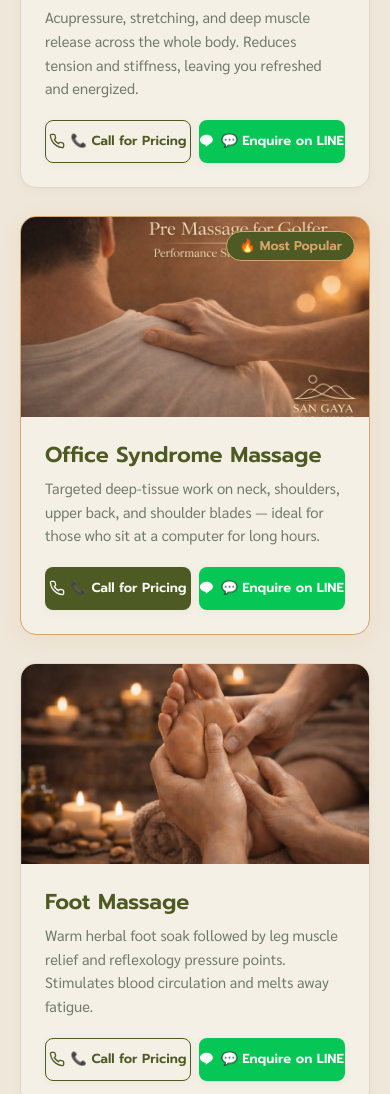
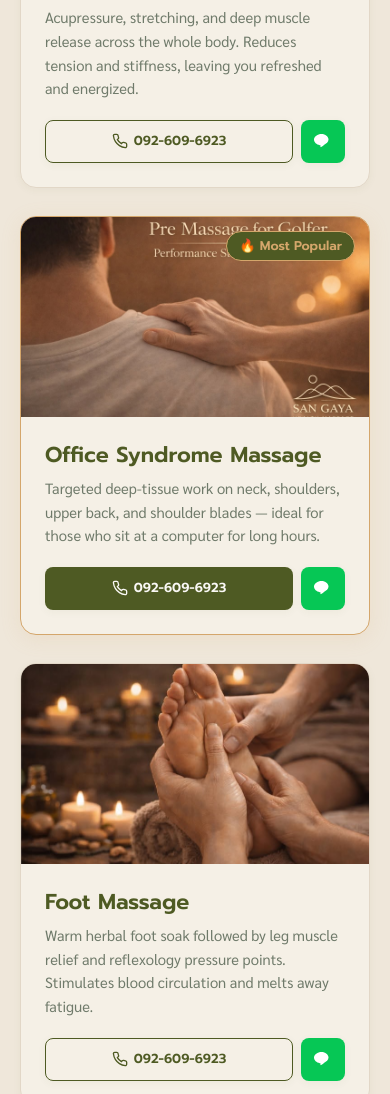
Before and after one commit to wasan-digital-services/san-gaya-massage, a website built with Vite: page index.html in a window 390 px wide. Shown: the part 3046-4140 px from the top of the page. Built offline with nearby package versions, Linux system fonts and the light colour scheme.

Commit message:
feat: update service CTA buttons to icon-only LINE links and replace text labels with phone numbers

```diff
--- a/index.html
+++ b/index.html
@@ -166,11 +166,10 @@
             <div class="service-cta-group">
               <a href="tel:0926096923" class="btn btn-outline service-btn-half" id="s1-call-btn" data-conversion-type="call">
                 <svg width="16" height="16" viewBox="0 0 24 24" fill="none" stroke="currentColor" stroke-width="2"><path d="M22 16.92v3a2 2 0 0 1-2.18 2 19.79 19.79 0 0 1-8.63-3.07 19.5 19.5 0 0 1-6-6 19.79 19.79 0 0 1-3.07-8.67A2 2 0 0 1 4.11 2h3a2 2 0 0 1 2 1.72 12.84 12.84 0 0 0 .7 2.81 2 2 0 0 1-.45 2.11L8.09 9.91a16 16 0 0 0 6 6l1.27-1.27a2 2 0 0 1 2.11-.45 12.84 12.84 0 0 0 2.81.7A2 2 0 0 1 22 16.92z"></path></svg>
-                <span data-i18n="service_btn_call">📞 Call for Pricing</span>
+                <span data-i18n="service_btn_call">092-609-6923</span>
               </a>
-              <a href="https://lin.ee/7FjLT1w" target="_blank" rel="noopener" class="btn btn-line service-btn-half" id="s1-line-btn" data-conversion-type="line">
-                <svg width="16" height="16" viewBox="0 0 24 24" fill="currentColor"><path d="M19.34 10.15c0-4.14-4.19-7.5-9.34-7.5S0 6.01 0 10.15c0 3.71 3.32 6.82 7.81 7.37.3.07.72.2.82.46.09.24.06.62.03.86l-.13.79c-.04.25-.19.98.86.53.58-.25 3.13-1.84 4.27-3.15 2.55-1.12 5.68-3.52 5.68-6.86z"/></svg>
-                <span data-i18n="service_btn_line">💬 Enquire on LINE</span>
+              <a href="https://lin.ee/7FjLT1w" target="_blank" rel="noopener" class="btn btn-line service-btn-line-icon" id="s1-line-btn" data-conversion-type="line" aria-label="Enquire on LINE" title="Enquire on LINE">
+                <svg width="18" height="18" viewBox="0 0 24 24" fill="currentColor"><path d="M19.34 10.15c0-4.14-4.19-7.5-9.34-7.5S0 6.01 0 10.15c0 3.71 3.32 6.82 7.81 7.37.3.07.72.2.82.46.09.24.06.62.03.86l-.13.79c-.04.25-.19.98.86.53.58-.25 3.13-1.84 4.27-3.15 2.55-1.12 5.68-3.52 5.68-6.86z"/></svg>
               </a>
             </div>
           </div>
@@ -188,11 +187,10 @@
             <div class="service-cta-group">
               <a href="tel:0926096923" class="btn btn-primary service-btn-half" id="s2-call-btn" data-conversion-type="call">
                 <svg width="16" height="16" viewBox="0 0 24 24" fill="none" stroke="currentColor" stroke-width="2"><path d="M22 16.92v3a2 2 0 0 1-2.18 2 19.79 19.79 0 0 1-8.63-3.07 19.5 19.5 0 0 1-6-6 19.79 19.79 0 0 1-3.07-8.67A2 2 0 0 1 4.11 2h3a2 2 0 0 1 2 1.72 12.84 12.84 0 0 0 .7 2.81 2 2 0 0 1-.45 2.11L8.09 9.91a16 16 0 0 0 6 6l1.27-1.27a2 2 0 0 1 2.11-.45 12.84 12.84 0 0 0 2.81.7A2 2 0 0 1 22 16.92z"></path></svg>
-                <span data-i18n="service_btn_call">📞 Call for Pricing</span>
+                <span data-i18n="service_btn_call">092-609-6923</span>
               </a>
-              <a href="https://lin.ee/7FjLT1w" target="_blank" rel="noopener" class="btn btn-line service-btn-half" id="s2-line-btn" data-conversion-type="line">
-                <svg width="16" height="16" viewBox="0 0 24 24" fill="currentColor"><path d="M19.34 10.15c0-4.14-4.19-7.5-9.34-7.5S0 6.01 0 10.15c0 3.71 3.32 6.82 7.81 7.37.3.07.72.2.82.46.09.24.06.62.03.86l-.13.79c-.04.25-.19.98.86.53.58-.25 3.13-1.84 4.27-3.15 2.55-1.12 5.68-3.52 5.68-6.86z"/></svg>
-                <span data-i18n="service_btn_line">💬 Enquire on LINE</span>
+              <a href="https://lin.ee/7FjLT1w" target="_blank" rel="noopener" class="btn btn-line service-btn-line-icon" id="s2-line-btn" data-conversion-type="line" aria-label="Enquire on LINE" title="Enquire on LINE">
+                <svg width="18" height="18" viewBox="0 0 24 24" fill="currentColor"><path d="M19.34 10.15c0-4.14-4.19-7.5-9.34-7.5S0 6.01 0 10.15c0 3.71 3.32 6.82 7.81 7.37.3.07.72.2.82.46.09.24.06.62.03.86l-.13.79c-.04.25-.19.98.86.53.58-.25 3.13-1.84 4.27-3.15 2.55-1.12 5.68-3.52 5.68-6.86z"/></svg>
               </a>
             </div>
           </div>
@@ -209,11 +207,10 @@
             <div class="service-cta-group">
               <a href="tel:0926096923" class="btn btn-outline service-btn-half" id="s3-call-btn" data-conversion-type="call">
                 <svg width="16" height="16" viewBox="0 0 24 24" fill="none" stroke="currentColor" stroke-width="2"><path d="M22 16.92v3a2 2 0 0 1-2.18 2 19.79 19.79 0 0 1-8.63-3.07 19.5 19.5 0 0 1-6-6 19.79 19.79 0 0 1-3.07-8.67A2 2 0 0 1 4.11 2h3a2 2 0 0 1 2 1.72 12.84 12.84 0 0 0 .7 2.81 2 2 0 0 1-.45 2.11L8.09 9.91a16 16 0 0 0 6 6l1.27-1.27a2 2 0 0 1 2.11-.45 12.84 12.84 0 0 0 2.81.7A2 2 0 0 1 22 16.92z"></path></svg>
-                <span data-i18n="service_btn_call">📞 Call for Pricing</span>
+                <span data-i18n="service_btn_call">092-609-6923</span>
               </a>
-              <a href="https://lin.ee/7FjLT1w" target="_blank" rel="noopener" class="btn btn-line service-btn-half" id="s3-line-btn" data-conversion-type="line">
-                <svg width="16" height="16" viewBox="0 0 24 24" fill="currentColor"><path d="M19.34 10.15c0-4.14-4.19-7.5-9.34-7.5S0 6.01 0 10.15c0 3.71 3.32 6.82 7.81 7.37.3.07.72.2.82.46.09.24.06.62.03.86l-.13.79c-.04.25-.19.98.86.53.58-.25 3.13-1.84 4.27-3.15 2.55-1.12 5.68-3.52 5.68-6.86z"/></svg>
-                <span data-i18n="service_btn_line">💬 Enquire on LINE</span>
+              <a href="https://lin.ee/7FjLT1w" target="_blank" rel="noopener" class="btn btn-line service-btn-line-icon" id="s3-line-btn" data-conversion-type="line" aria-label="Enquire on LINE" title="Enquire on LINE">
+                <svg width="18" height="18" viewBox="0 0 24 24" fill="currentColor"><path d="M19.34 10.15c0-4.14-4.19-7.5-9.34-7.5S0 6.01 0 10.15c0 3.71 3.32 6.82 7.81 7.37.3.07.72.2.82.46.09.24.06.62.03.86l-.13.79c-.04.25-.19.98.86.53.58-.25 3.13-1.84 4.27-3.15 2.55-1.12 5.68-3.52 5.68-6.86z"/></svg>
               </a>
             </div>
           </div>
@@ -230,11 +227,10 @@
             <div class="service-cta-group">
               <a href="tel:0926096923" class="btn btn-outline service-btn-half" id="s4-call-btn" data-conversion-type="call">
                 <svg width="16" height="16" viewBox="0 0 24 24" fill="none" stroke="currentColor" stroke-width="2"><path d="M22 16.92v3a2 2 0 0 1-2.18 2 19.79 19.79 0 0 1-8.63-3.07 19.5 19.5 0 0 1-6-6 19.79 19.79 0 0 1-3.07-8.67A2 2 0 0 1 4.11 2h3a2 2 0 0 1 2 1.72 12.84 12.84 0 0 0 .7 2.81 2 2 0 0 1-.45 2.11L8.09 9.91a16 16 0 0 0 6 6l1.27-1.27a2 2 0 0 1 2.11-.45 12.84 12.84 0 0 0 2.81.7A2 2 0 0 1 22 16.92z"></path></svg>
-                <span data-i18n="service_btn_call">📞 Call for Pricing</span>
+                <span data-i18n="service_btn_call">092-609-6923</span>
               </a>
-              <a href="https://lin.ee/7FjLT1w" target="_blank" rel="noopener" class="btn btn-line service-btn-half" id="s4-line-btn" data-conversion-type="line">
-                <svg width="16" height="16" viewBox="0 0 24 24" fill="currentColor"><path d="M19.34 10.15c0-4.14-4.19-7.5-9.34-7.5S0 6.01 0 10.15c0 3.71 3.32 6.82 7.81 7.37.3.07.72.2.82.46.09.24.06.62.03.86l-.13.79c-.04.25-.19.98.86.53.58-.25 3.13-1.84 4.27-3.15 2.55-1.12 5.68-3.52 5.68-6.86z"/></svg>
-                <span data-i18n="service_btn_line">💬 Enquire on LINE</span>
+              <a href="https://lin.ee/7FjLT1w" target="_blank" rel="noopener" class="btn btn-line service-btn-line-icon" id="s4-line-btn" data-conversion-type="line" aria-label="Enquire on LINE" title="Enquire on LINE">
+                <svg width="18" height="18" viewBox="0 0 24 24" fill="currentColor"><path d="M19.34 10.15c0-4.14-4.19-7.5-9.34-7.5S0 6.01 0 10.15c0 3.71 3.32 6.82 7.81 7.37.3.07.72.2.82.46.09.24.06.62.03.86l-.13.79c-.04.25-.19.98.86.53.58-.25 3.13-1.84 4.27-3.15 2.55-1.12 5.68-3.52 5.68-6.86z"/></svg>
               </a>
             </div>
           </div>
@@ -252,11 +248,10 @@
             <div class="service-cta-group">
               <a href="tel:0926096923" class="btn btn-outline service-btn-half" id="s5-call-btn" data-conversion-type="call">
                 <svg width="16" height="16" viewBox="0 0 24 24" fill="none" stroke="currentColor" stroke-width="2"><path d="M22 16.92v3a2 2 0 0 1-2.18 2 19.79 19.79 0 0 1-8.63-3.07 19.5 19.5 0 0 1-6-6 19.79 19.79 0 0 1-3.07-8.67A2 2 0 0 1 4.11 2h3a2 2 0 0 1 2 1.72 12.84 12.84 0 0 0 .7 2.81 2 2 0 0 1-.45 2.11L8.09 9.91a16 16 0 0 0 6 6l1.27-1.27a2 2 0 0 1 2.11-.45 12.84 12.84 0 0 0 2.81.7A2 2 0 0 1 22 16.92z"></path></svg>
-                <span data-i18n="service_btn_call">📞 Call for Pricing</span>
+                <span data-i18n="service_btn_call">092-609-6923</span>
               </a>
-              <a href="https://lin.ee/7FjLT1w" target="_blank" rel="noopener" class="btn btn-line service-btn-half" id="s5-line-btn" data-conversion-type="line">
-                <svg width="16" height="16" viewBox="0 0 24 24" fill="currentColor"><path d="M19.34 10.15c0-4.14-4.19-7.5-9.34-7.5S0 6.01 0 10.15c0 3.71 3.32 6.82 7.81 7.37.3.07.72.2.82.46.09.24.06.62.03.86l-.13.79c-.04.25-.19.98.86.53.58-.25 3.13-1.84 4.27-3.15 2.55-1.12 5.68-3.52 5.68-6.86z"/></svg>
-                <span data-i18n="service_btn_line">💬 Enquire on LINE</span>
+              <a href="https://lin.ee/7FjLT1w" target="_blank" rel="noopener" class="btn btn-line service-btn-line-icon" id="s5-line-btn" data-conversion-type="line" aria-label="Enquire on LINE" title="Enquire on LINE">
+                <svg width="18" height="18" viewBox="0 0 24 24" fill="currentColor"><path d="M19.34 10.15c0-4.14-4.19-7.5-9.34-7.5S0 6.01 0 10.15c0 3.71 3.32 6.82 7.81 7.37.3.07.72.2.82.46.09.24.06.62.03.86l-.13.79c-.04.25-.19.98.86.53.58-.25 3.13-1.84 4.27-3.15 2.55-1.12 5.68-3.52 5.68-6.86z"/></svg>
               </a>
             </div>
           </div>
@@ -470,6 +465,6 @@
     </a>
   </div>
 
-  <script type="module" src="/src/main.js"></script>
+  <script type="module" src="/src/main.ts"></script>
 </body>
 </html>
--- a/src/i18n.ts
+++ b/src/i18n.ts
@@ -53,8 +53,8 @@ export const translations: TranslationMap = {
     service5_title: 'Bamboo Signature Massage',
     service5_badge: '✨ Signature',
     service5_desc: 'Our exclusive treatment using warmed bamboo sticks to knead and roll deep into muscles. Exceptional pressure and relaxation unlike anything else.',
-    service_btn_call: '📞 Call for Pricing',
-    service_btn_line: '💬 Enquire on LINE',
+    service_btn_call: '092-609-6923',
+    service_btn_line: '',
     reviews_subtitle: 'Real Guest Reviews',
     reviews_title: 'What Our Clients Say About SAN GAYA',
     google_rating_title: 'Rated 5.0 Stars on Google Maps',
@@ -135,8 +135,8 @@ export const translations: TranslationMap = {
     service5_title: 'แบมบู ซิกเนเจอร์ แมสเสจ',
     service5_badge: '✨ ซิกเนเจอร์',
     service5_desc: 'ทรีตเมนต์พิเศษเฉพาะร้านด้วยไม้ไผ่อุ่นๆ นวดกดลึกเข้าไปในกล้ามเนื้อ ให้ความรู้สึกผ่อนคลายสุดพิเศษที่ไม่เหมือนใคร',
-    service_btn_call: '📞 โทรถามราคา',
-    service_btn_line: '💬 สอบถามใน LINE',
+    service_btn_call: '092-609-6923',
+    service_btn_line: '',
     reviews_subtitle: 'รีวิวจากลูกค้าจริง',
     reviews_title: 'ความประทับใจผู้ใช้บริการ SAN GAYA Massage',
     google_rating_title: 'การันตีความประทับใจระดับ 5 ดาวบน Google Maps',
@@ -217,8 +217,8 @@ export const translations: TranslationMap = {
     service5_title: '竹制特色按摩',
     service5_badge: '✨ 招牌项目',
     service5_desc: '本店独家疗程，采用温热竹棒深层揉压肌肉，带来无与伦比的放松体验。',
-    service_btn_call: '📞 来电咨询价格',
-    service_btn_line: '💬 LINE 在线咨询',
+    service_btn_call: '092-609-6923',
+    service_btn_line: '',
     reviews_subtitle: '真实客户评价',
     reviews_title: '客户对 SAN GAYA 的评价',
     google_rating_title: 'Google 地图 5 星好评认证',
--- a/src/style.css
+++ b/src/style.css
@@ -692,10 +692,10 @@ img {
 
 .service-btn-half {
   flex: 1;
-  padding: 10px 8px;
+  padding: 10px 12px;
   font-size: 0.82rem;
   font-weight: 600;
-  gap: 5px;
+  gap: 6px;
   border-radius: var(--radius-sm);
   white-space: nowrap;
   min-width: 0;
@@ -703,6 +703,18 @@ img {
 
 .service-btn-half svg {
   flex-shrink: 0;
+}
+
+/* LINE icon-only button */
+.service-btn-line-icon {
+  flex: 0 0 44px;
+  width: 44px;
+  padding: 10px;
+  border-radius: var(--radius-sm);
+  display: inline-flex;
+  align-items: center;
+  justify-content: center;
+  gap: 0;
 }
 
 /* ==========================================================================
```
